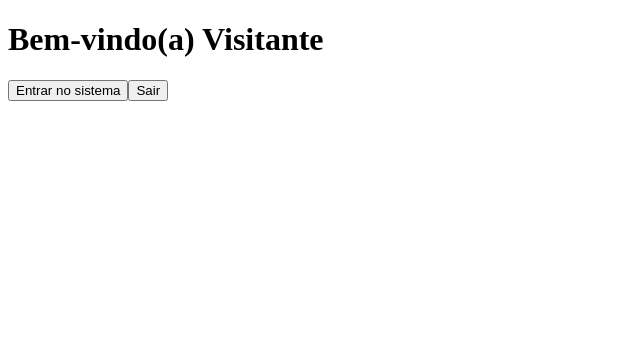
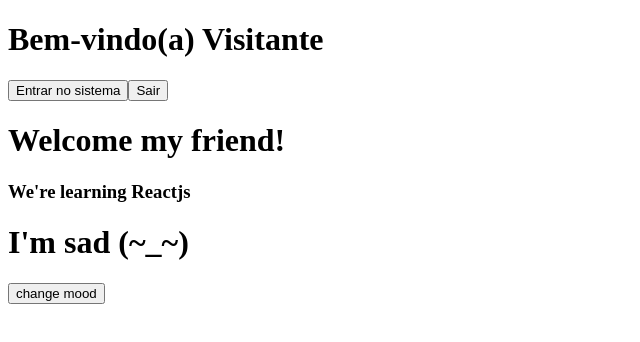
Before and after one commit to Mario-aj/learn-react, a React (Create React App) app in the folder cursoSujeitoProgramador/bloco3/: page / in a window 1280 px wide. Shown: the top 342 px of the page, without its empty margins (0-640 px from the left). Built offline with nearby package versions, Linux system fonts and the light colour scheme.

Commit message:
learn about conditional render

```diff
--- a/cursoSujeitoProgramador/bloco3/src/App.js
+++ b/cursoSujeitoProgramador/bloco3/src/App.js
@@ -1,9 +1,14 @@
 import React from "react";
 
 import Member from "./components/Member";
-
+import ConditionalRender from "./components/ConditionalRender";
 const App = () => {
-  return <Member name="Visitante" />;
+  return (
+    <>
+      <Member name="Visitante" />
+      <ConditionalRender />
+    </>
+  );
 };
 
 export default App;
--- /dev/null
+++ b/cursoSujeitoProgramador/bloco3/src/components/ConditionalRender/index.js
@@ -0,0 +1,38 @@
+import React, { Component } from "react";
+
+class ConditionalRender extends Component {
+  constructor(prop) {
+    super(prop);
+    this.state = {
+      number: 1,
+      mood: false,
+    };
+
+    this.changeMood = this.changeMood.bind(this);
+  }
+
+  changeMood() {
+    this.setState({ mood: !this.state.mood });
+  }
+
+  render() {
+    return (
+      <>
+        <div>
+          {this.state.number === 1 && <h1>Welcome my friend!</h1>}
+          <h3>We're learning Reactjs</h3>
+        </div>
+
+        <div>
+          {this.state.mood ? <h1>I'm happy (^_^)</h1> : <h1>I'm sad (~_~)</h1>}
+
+          <button type="button" onClick={this.changeMood}>
+            change mood
+          </button>
+        </div>
+      </>
+    );
+  }
+}
+
+export default ConditionalRender;
```
